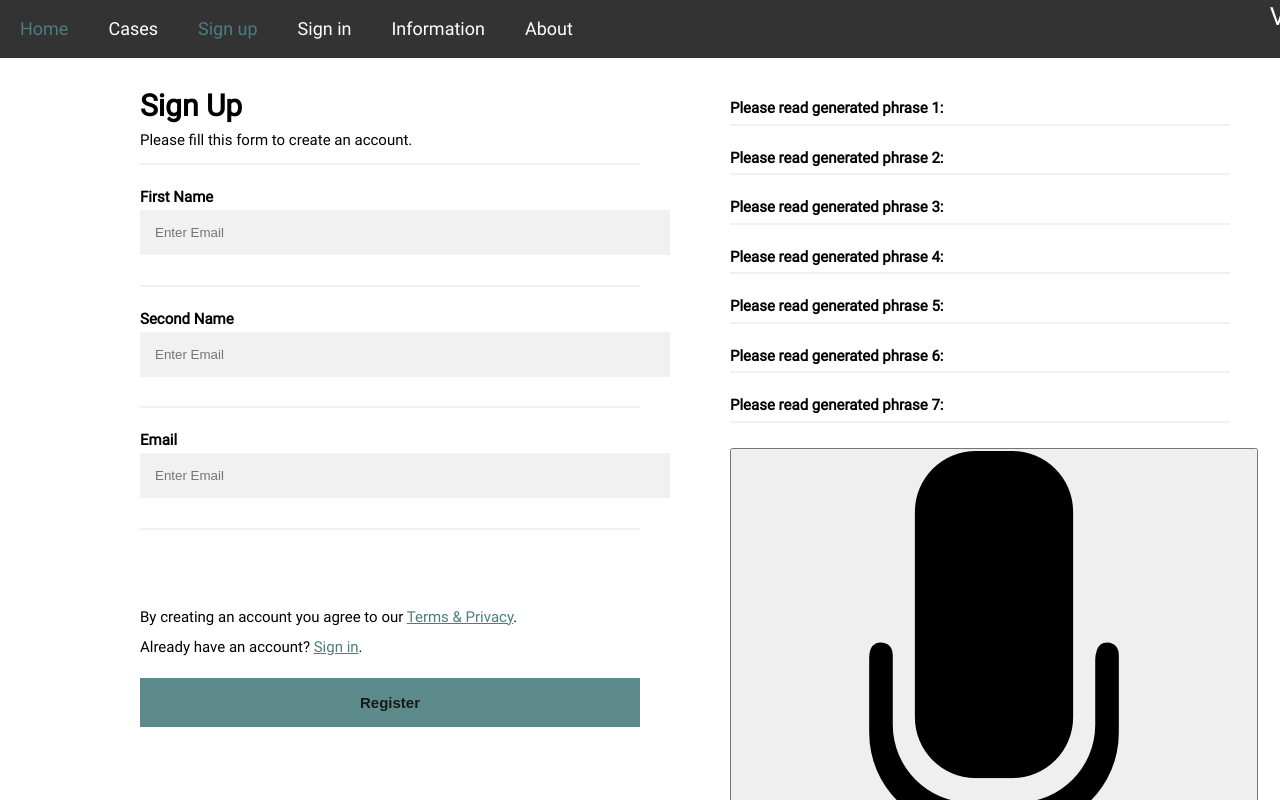
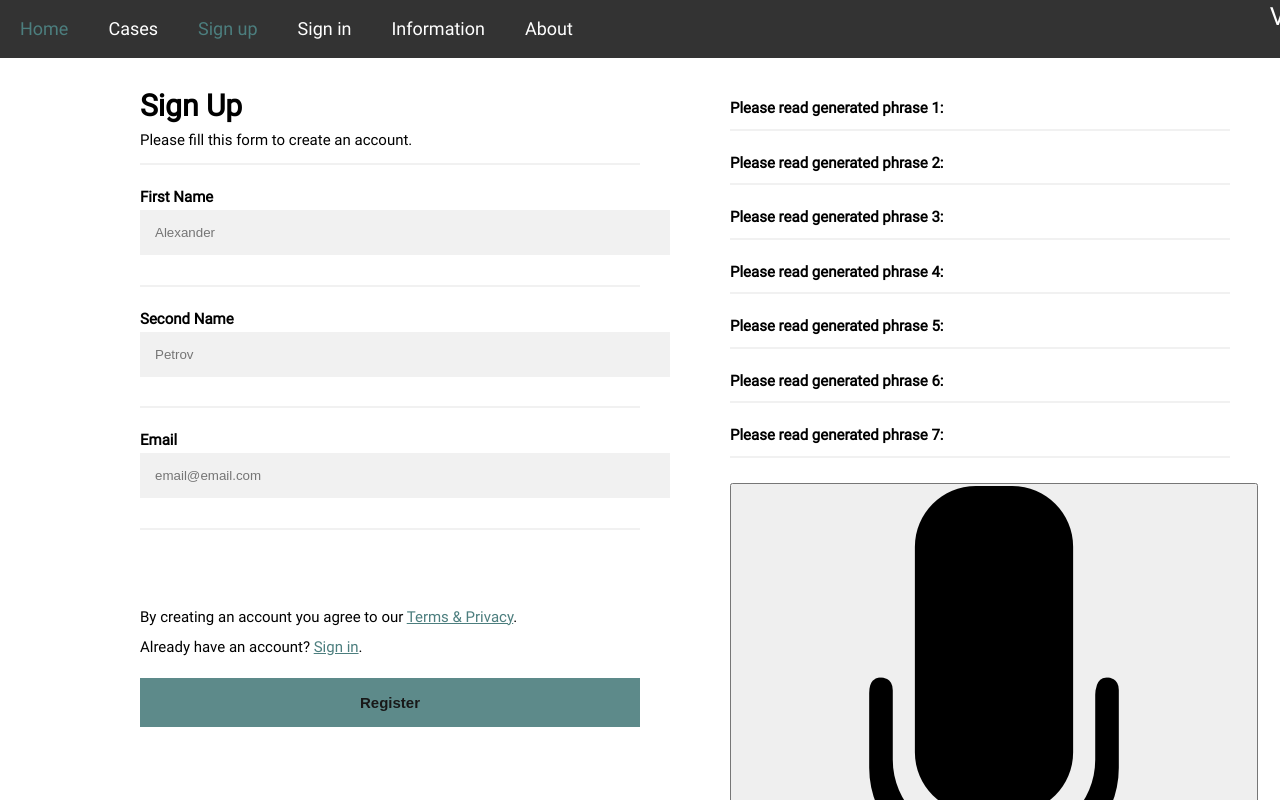
Before and after one commit to Doingthingsjke/voice_auth_app, a Nuxt app in the folder frontend/: page /signup in a window 1280 px wide. Shown: the top 800 px of the page. Built offline with nearby package versions, Linux system fonts and the light colour scheme; no server answers.

Commit message:
add posting personal info and voices to backend in signup

```diff
--- a/frontend/pages/signin/index.vue
+++ b/frontend/pages/signin/index.vue
@@ -3,8 +3,13 @@
     <div class="signin">
       <h1>Sign in</h1>
       <div class="signin_email">
-        <p>Your email:</p>
-        <input type="text" v-model="email" placeholder="email@mail.com" />
+        <label for="email"><b>Email</b></label>
+        <input
+          type="text"
+          v-model="email"
+          placeholder="email@mail.com"
+          required
+        />
       </div>
       <!-- <div class="signin_password">
         <p>Your password:</p>
@@ -18,7 +23,7 @@
         <p class="forgot"><a href="#">Forgot Password?</a></p>
       </div> -->
       <div class="signin_generated">
-        <p>Please read generated phrase:</p>
+        <label for="phrase"><b>Please read generated phrase:</b></label>
         <div type="text" class="signin_generated--phrase">
           {{ phrase }}
         </div>
@@ -118,12 +123,13 @@ export default {
                 // formData.append("password", this.password);
 
                 var xhr = new XMLHttpRequest();
-                xhr.open("POST", "https://192.168.1.35:5000/signin", true);
+                xhr.open("POST", "https://192.168.0.11:5000/signin", true);
                 xhr.send(formData);
                 xhr.onload = () => {
                   if (xhr.status != 200) {
                     alert(`Error ${xhr.status}: ${xhr.statusText}`);
                   } else if (xhr.responseText === "True") {
+                    alert("Успешная аутентификация");
                     this.$nuxt.$router.replace({ path: "/" });
                   } else {
                     alert("Ошибка авторизации, попробуйте еще раз");
@@ -164,7 +170,7 @@ export default {
         actionButton.disabled = true;
         const recorder = await recordAudio();
         recorder.start();
-        await sleep(9000);
+        await sleep(8000);
         const audio = await recorder.stop();
         alert(`Спасибо, запись звука завершена`);
         actionButton.disabled = false;
@@ -173,7 +179,7 @@ export default {
   },
   mounted() {
     axios
-      .get("https://192.168.1.35:5000/phrase")
+      .get("https://192.168.0.11:5000/phrase")
       .then(response => (this.phrase = response.data))
       .catch(error => console.log(error));
   }
@@ -221,9 +227,8 @@ export default {
 .signin_button--microphone:hover {
   background-color: rgb(224, 59, 59);
 }
-.signin_button--microphone:active::after,
-.signin_button--microphone:focus::after,
-.signin_button--microphone:visited::after {
+.signin_button--microphone:active:after,
+.signin_button--microphone:focus:after {
   outline: none !important;
   box-shadow: 5px 5px 20px rgb(81, 224, 210), -5px -5px 20px rgb(81, 224, 210);
   background-color: rgb(224, 59, 59);
@@ -238,9 +243,15 @@ export default {
   font-size: 20px;
 }
 .signin_generated {
-  text-align: center;
+  text-align: left;
   width: 250px;
+  padding-left: 20px;
+  padding-bottom: 20px;
   /* align-items: center; */
+}
+.signin_email {
+  padding-top: 40px;
+  /* text-align: center; */
 }
 /* .signin_generated--phrase {
   text-align: center;
--- a/frontend/pages/signup/index.vue
+++ b/frontend/pages/signup/index.vue
@@ -7,15 +7,30 @@
         <hr />
 
         <label for="first_name"><b>First Name</b></label>
-        <input type="text" placeholder="Enter Email" name="email" required />
+        <input
+          type="text"
+          placeholder="Alexander"
+          v-model="first_name"
+          required
+        />
         <hr />
 
         <label for="second_name"><b>Second Name</b></label>
-        <input type="text" placeholder="Enter Email" name="email" required />
+        <input
+          type="text"
+          placeholder="Petrov"
+          v-model="second_name"
+          required
+        />
         <hr />
 
         <label for="email"><b>Email</b></label>
-        <input type="text" placeholder="Enter Email" name="email" required />
+        <input
+          type="text"
+          placeholder="email@email.com"
+          v-model="email"
+          required
+        />
         <hr />
 
         <!-- <label for="psw"><b>Password</b></label>
@@ -117,23 +132,27 @@ import axios from "axios";
 export default {
   head() {
     return {
-      title: "",
+      title: "Sign up",
       meta: [{ hid: "description", name: "description", content: "Test desc" }]
     };
   },
   data: () => ({
     audioChunks: [],
-    password: "",
+    // password: "",
     phrases: {},
     email: "",
-    count: 0
+    first_name: "",
+    second_name: "",
+    count: 0,
+    formData: null
   }),
   methods: {
     signIn() {},
     async getAudioAuth() {
+      const formData = this.formData;
+      const audioChunks = this.audioChunks;
       const recordAudio = () =>
         new Promise(async resolve => {
-          const audioChunks = this.audioChunks;
           const stream = await navigator.mediaDevices.getUserMedia({
             audio: true,
             video: false
@@ -152,38 +171,42 @@ export default {
                 const audioBlob = new Blob(audioChunks, {
                   type: "audio/wav; codecs=opus"
                 });
-                const voice = new File([audioBlob], `voice ${this.count}.wav`, {
+
+                const voice = new File([audioBlob], `voice${this.count}.wav`, {
                   lastModified: new Date(),
                   type: "audio/wav; codecs=opus"
                 });
-                const formData = new FormData();
-                formData.append("audio", voice, `voice ${this.count}.wav`);
-                console.log(formData.state);
+                formData.append(`audio${this.count}`, voice);
+                formData.append(`first_name`, this.first_name);
+                formData.append(`second_name`, this.second_name);
+                formData.append(`email`, this.email);
 
+                if (this.count === 7) {
                   axios({
                     method: "POST",
-                  url: "https://192.168.0.12:5000",
+                    url: "https://192.168.0.11:5000/signup",
                     data: formData,
                     headers: {
                       "content-type": "multipart/form-data;"
                     }
                   })
-                  .then(response => console.log(response))
+                    .then(response => alert("Вы успешно зарегистрированы."))
                     .catch(error => console.log(error));
+                }
 
-                const audioUrl = URL.createObjectURL(audioBlob);
-                var a = document.createElement("a");
-                a.style.display = "none";
-                a.href = audioUrl;
-                a.download = `voice ${this.count}.wav`;
-                document.body.appendChild(a);
-                a.click();
-                setTimeout(function() {
-                  document.body.removeChild(a);
-                  window.URL.revokeObjectURL(audioUrl);
-                }, 100);
+                // const audioUrl = URL.createObjectURL(audioBlob);
+                // var a = document.createElement("a");
+                // a.style.display = "none";
+                // a.href = audioUrl;
+                // a.download = `voice ${this.count}.wav`;
+                // document.body.appendChild(a);
+                // a.click();
+                // setTimeout(function() {
+                //   document.body.removeChild(a);
+                //   window.URL.revokeObjectURL(audioUrl);
+                // }, 100);
 
-                resolve({ audioBlob, audioUrl });
+                resolve({ audioBlob });
               });
 
               mediaRecorder.stop();
@@ -202,7 +225,7 @@ export default {
         actionButton.disabled = true;
         const recorder = await recordAudio();
         recorder.start();
-        await sleep(5000);
+        await sleep(8000);
         const audio = await recorder.stop();
         alert(`Спасибо, запись звука ${this.count} завершена`);
         actionButton.disabled = false;
@@ -210,8 +233,11 @@ export default {
     }
   },
   mounted() {
+    const formData = new FormData();
+    this.formData = formData;
+
     axios
-      .get("https://192.168.1.35:5000/register_phrase")
+      .get("https://192.168.0.11:5000/register_phrase")
       .then(response => (this.phrases = response.data))
       .catch(error => console.log(error));
   }
@@ -239,14 +265,16 @@ export default {
 }
 
 /* Full-width input fields */
-input[type="text"],
-input[type="password"] {
+input[type="text"] {
   width: 100%;
   padding: 15px;
   margin: 5px 0 22px 0;
   display: inline-block;
   border: none;
   background: #f1f1f1;
+}
+div[type="text"] {
+  padding-top: 5px;
 }
 
 input[type="text"]:focus,
```
Lines whose indentation alone changed are shown as unchanged.
